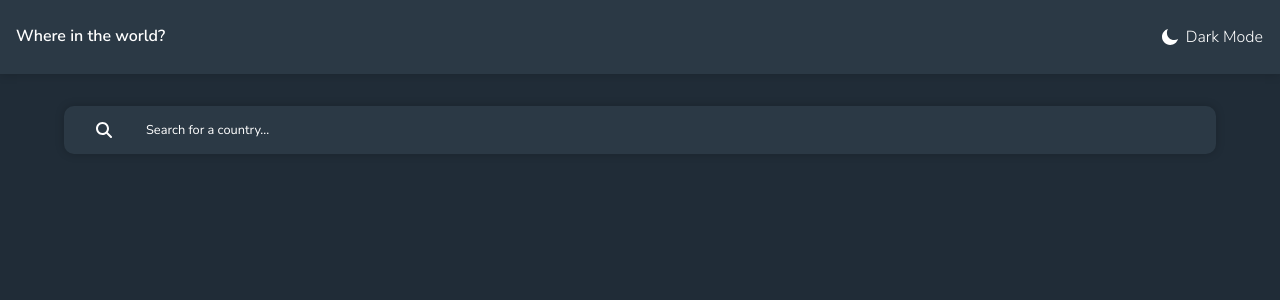
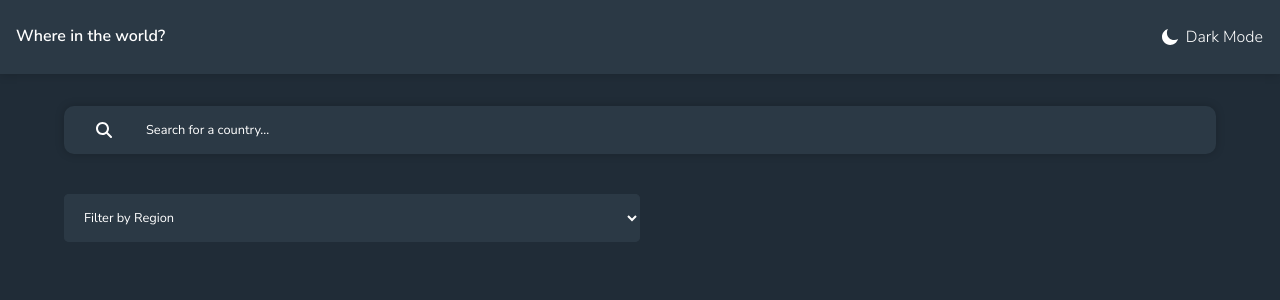
Before and after one commit to Robertron624/rest-countries-details, a React (Vite) app: page / in a window 1280 px wide. Shown: the top 300 px of the page. Built offline with nearby package versions, Linux system fonts and the light colour scheme.

Commit message:
added filters option

```diff
--- a/src/App.scss
+++ b/src/App.scss
@@ -5,3 +5,7 @@
   text-align: center;
   width: 100%;
 }
+
+main {
+  width: 90%;
+}
--- a/src/App.tsx
+++ b/src/App.tsx
@@ -1,16 +1,31 @@
+import { useState } from 'react'
+
 import './App.scss'
 import Layout from './Layout/Layout'
 import SearchCountry from './components/SearchCountry'
-import { useState } from 'react'
+import Filters from './components/Filters'
+
+import { Filter } from './types'
+
+const filtersOptions:Filter[] = [
+  { name: "Africa", value: "africa" },
+  { name: "America", value: "america" },
+  { name: "Asia", value: "asia" },
+  { name: "Europe", value: "europe" },
+  { name: "Oceania", value: "oceania" },
+]
 
 function App() {
 
   const [search, setSearch] = useState<string>("")
 
+  const [currrentFilter, setCurrentFilter] = useState<Filter | null>(null)
+
   return (
     <>
       <Layout >
         <SearchCountry searchTerm={search} setSearchTerm={setSearch} />
+        <Filters filters={filtersOptions} currentFilter={currrentFilter} setCurrentFilter={setCurrentFilter} />
       </Layout>
     </>
   )
--- a/src/Layout/Layout.tsx
+++ b/src/Layout/Layout.tsx
@@ -1,12 +1,12 @@
 import Header from "./Header";
 
-const Layout = ({ children }: { children: JSX.Element }) => {
+const Layout = ({ children }: { children: JSX.Element[] }) => {
     return (
         // Layout is a wrapper component that will be used to wrap all the pages and add the header to all of them.
-        <div className="layout">
+        <>
             <Header />
-            <main>{children}</main>
-        </div>
+            <main className="mx-auto">{children}</main>
+        </>
     );
 };
 
--- /dev/null
+++ b/src/components/Filters.scss
@@ -0,0 +1,19 @@
+.filters {
+    margin-top: 2.5rem;
+    background-color: var(--container-background);
+    width: 50%;
+    height: 3rem;
+    border-radius: 5px;
+
+    select {
+        width: 100%;
+        border: none;
+        padding: 0 1rem;
+        border-radius: 5px;
+        background-color: inherit;
+        font-size: .8rem;
+        height: 100%;
+        color: var(--main-text);
+        cursor: pointer;
+    }
+}
--- /dev/null
+++ b/src/components/Filters.tsx
@@ -0,0 +1,28 @@
+import { Filter } from '../types'
+
+import './Filters.scss'
+
+interface Props {
+    filters: Filter[],
+    currentFilter: Filter | null,
+    setCurrentFilter: (filter: Filter | null) => void
+}
+
+const Filters = ({filters, currentFilter, setCurrentFilter}: Props) => {
+  return (
+    <div className='filters flex'>
+        <select value={currentFilter?.value} onChange={(e) => {
+            const selectedFilter = filters.find(filter => filter.value === e.target.value)
+            setCurrentFilter(selectedFilter || null)
+        }
+        }>
+            <option value="">Filter by Region</option>
+            {filters.map(filter => (
+                <option key={filter.value} value={filter.value}>{filter.name}</option>
+            ))}
+        </select>
+    </div>
+  )
+}
+
+export default Filters
--- a/src/components/SearchCountry.scss
+++ b/src/components/SearchCountry.scss
@@ -2,7 +2,6 @@
 
 .search-form {
     margin-top: 2rem;
-    width: 90%;
     background-color: var(--container-background);
     border-radius: 10px;
     padding: 0 2rem;
--- a/src/components/SearchCountry.tsx
+++ b/src/components/SearchCountry.tsx
@@ -16,8 +16,8 @@ const SearchCountry = ({ searchTerm, setSearchTerm }: Props) => {
     };
 
     return (
-        <form onSubmit={handleSubmit} className="search-form flex margin-center align-center">
-            <label className="sr-only" htmlFor="country">
+        <form name="search-form" onSubmit={handleSubmit} className="search-form flex mx-auto align-center">
+            <label className="sr-only" htmlFor="country-search">
                 Country
             </label>
             <svg width={16} height={16} xmlns="http://www.w3.org/2000/svg" viewBox="0 0 512 512">
@@ -28,8 +28,8 @@ const SearchCountry = ({ searchTerm, setSearchTerm }: Props) => {
                 onChange={handleChange}
                 value={searchTerm}
                 type="text"
-                name="country"
-                id=""
+                name="country-search"
+                id="country-search"
             />
         </form>
     );
--- a/src/index.scss
+++ b/src/index.scss
@@ -161,7 +161,7 @@ $white : hsl(0, 0%, 100%);
   align-items: center;
 }
 
-.margin-center {
+.mx-auto {
   margin-inline: auto;
 }
 
--- /dev/null
+++ b/src/types.ts
@@ -0,0 +1,4 @@
+export type Filter = {
+    name: string,
+    value: string
+}
```
